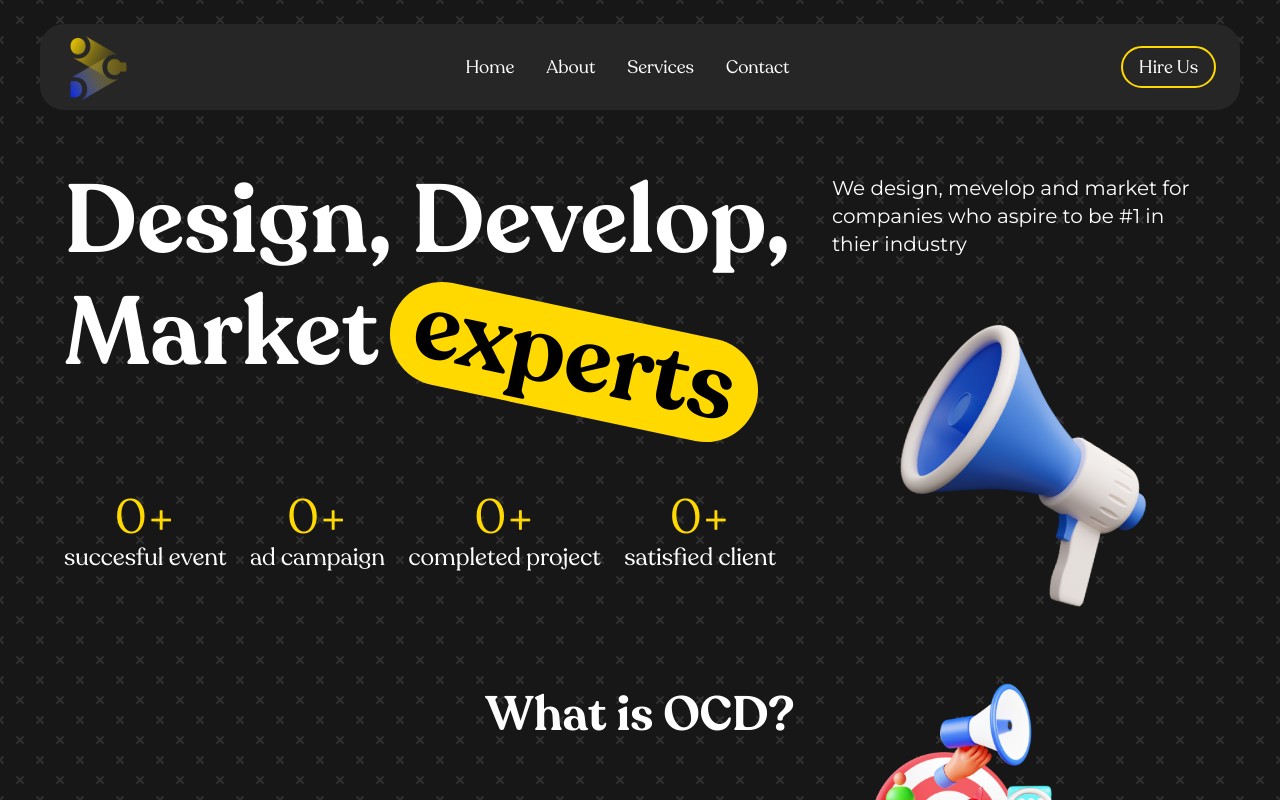
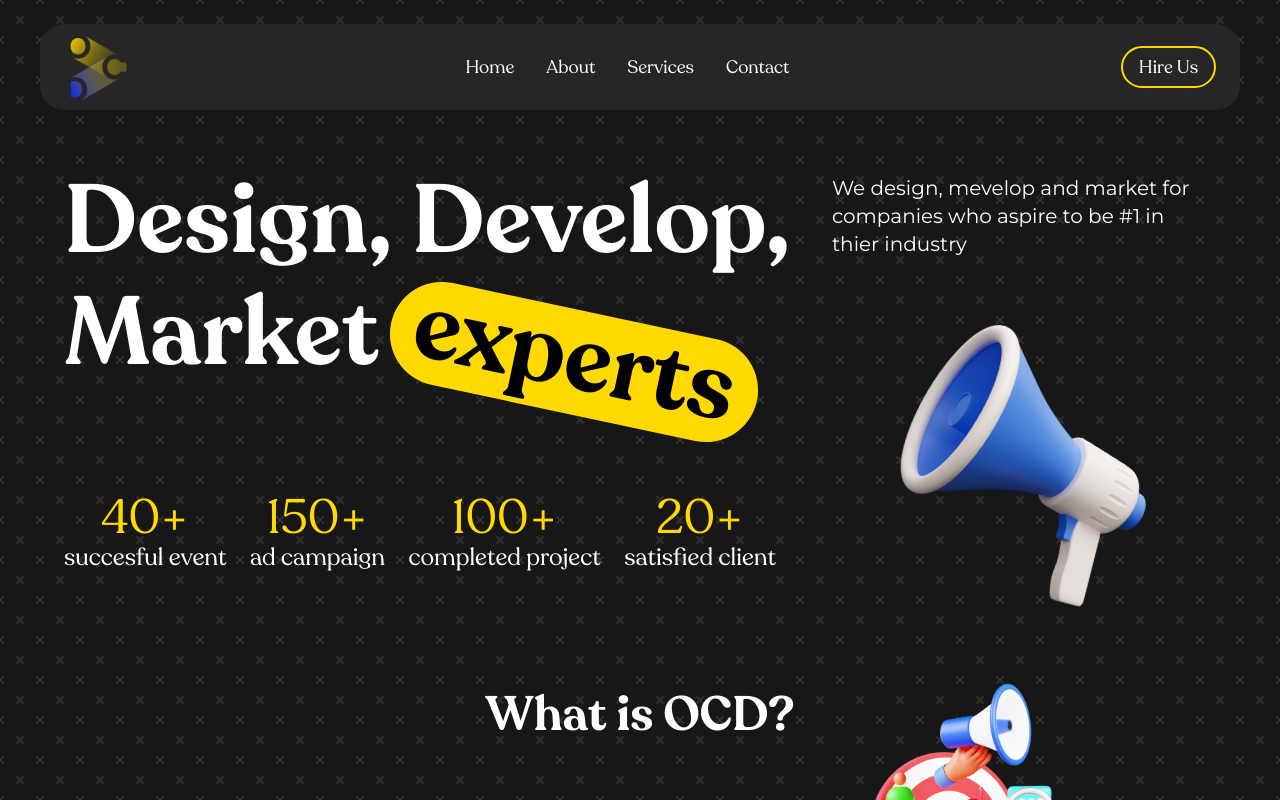
Before and after one commit to daniel-d7a/ocd-new-landing-page, a Next.js app: page / in a window 1280 px wide. Shown: the top 800 px of the page. Built offline with nearby package versions, Linux system fonts and the light colour scheme.

Commit message:
fixed counter not working in prod

```diff
--- a/src/components/ui/countUp.tsx
+++ b/src/components/ui/countUp.tsx
@@ -3,7 +3,14 @@
 import CountUp from "react-countup";
 export const Count = ({ end, text }: { end: number; text: string }) => {
   return (
-    <CountUp suffix="+" start={0} end={end} duration={2.75} separator=",">
+    <CountUp
+      delay={0}
+      suffix="+"
+      start={0}
+      end={end}
+      duration={2.75}
+      separator=","
+    >
       {({ countUpRef, getCountUp }) => (
         <div className="flex flex-col items-center justify-center">
           <span
```
